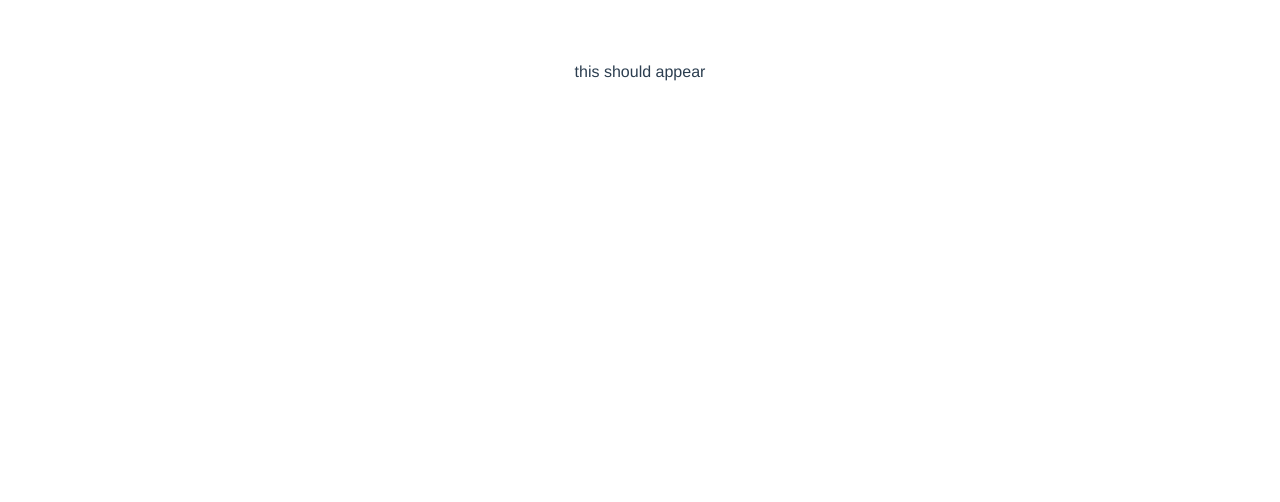
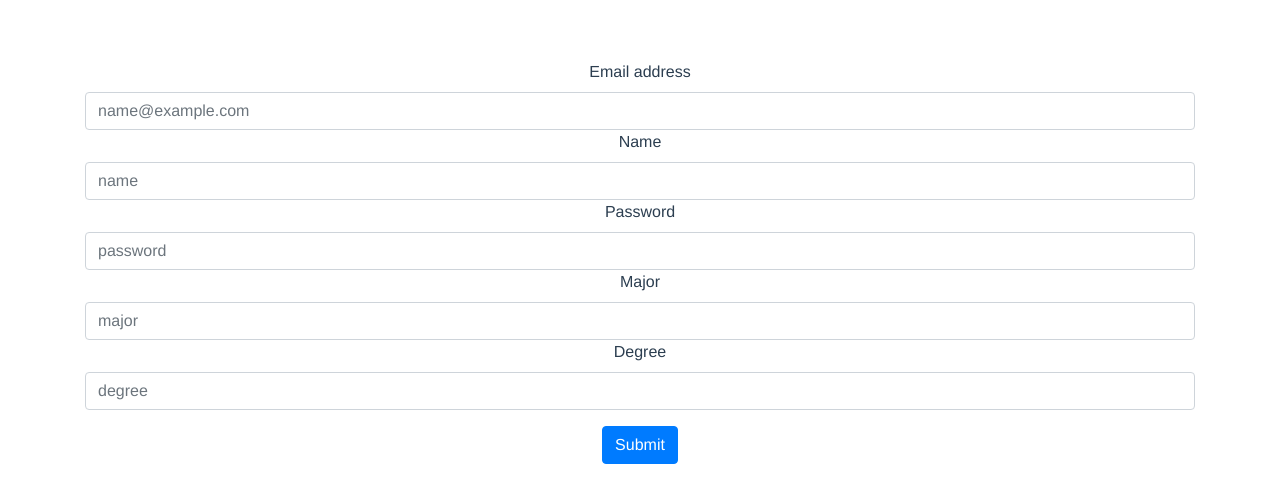
Before and after one commit to BrianHotopp/yacsvue, a Vue app in the folder hello-world/: page / in a window 1280 px wide. Shown: the top 502 px of the page. Built offline with nearby package versions, Linux system fonts and the light colour scheme.

Commit message:
added doorman data object with forms and post request to patrick's api

```diff
--- a/hello-world/src/App.vue
+++ b/hello-world/src/App.vue
@@ -1,11 +1,14 @@
 
 <template>
   <div id="app">
+
+
     <div v-if="loggedin">
-      <doorman></doorman>
+      <dashboard></dashboard>
+
     </div>
     <div v-else>
-      <dashboard></dashboard>
+      <doorman></doorman>
     </div>
   </div>
 </template>
--- a/hello-world/src/components/doorman.vue
+++ b/hello-world/src/components/doorman.vue
@@ -1,8 +1,61 @@
 <template>
-    <p>kappa123</p>
+    <div class="container">
+        <div class="form-group">
+
+        <label for="registrationinputemaill">Email address</label>
+        <input type="email" class="form-control" id="registrationinputemail" placeholder="name@example.com" v-model="form.email">
+
+        <label for="registrationinputname">Name</label>
+        <input class="form-control" id="registrationinputname" placeholder="name" v-model="form.name">
+
+        <label for="registrationpass">Password</label>
+        <input type="password" class="form-control" id="registrationpass" placeholder="password" v-model="form.password">
+
+        <label for="registrationmajor">Major</label>
+        <input class="form-control" id="registrationmajor" placeholder="major" v-model="form.major">
+
+        <label for="registrationinputname">Degree</label>
+        <input class="form-control" id="registrationinputname" placeholder="degree" v-model="form.degree">
+
+    </div>
+    <b-button type="submit" variant="primary" v-on:click="onSubmit()">Submit</b-button>
+  </div>
 </template>
 <script>
+import axios from 'axios'
 export default {
-    name : "doorman"
+    name : "doorman",
+    response: null,
+    data(){
+        return{
+            form:{
+                name: '',
+                email: '',
+                password: '',
+                major: '',
+                degree: ''
+            }
+        }
+    },
+    methods: {
+      onSubmit() {
+         axios.get('https://api.coindesk.com/v1/bpi/currentprice.json').then(response => (console.log(response)))
+         axios.post('https://api.yacs.maoyu.wang/users', {
+    "name" : this.form.name,
+	"email" : this.form.email,
+	"phone" : this.form.password,
+	"password" : this.form.major,
+	"major" : this.form.major,
+	"degree" : this.form.degree
+  })
+  .then(function (response) {
+    console.log(response);
+  })
+  .catch(function (error) {
+    console.log(error);
+  });
+      }
+    }
+
 }
 </script>
--- /dev/null
+++ b/hello-world/vue.config.js
@@ -0,0 +1,5 @@
+module.exports = {
+    devServer: {
+      proxy: 'https://api.yacs.maoyu.wang/'
+    }
+  }
```
Also changed, not shown: hello-world/src/apihandler.js (added, +20 -0 lines).
